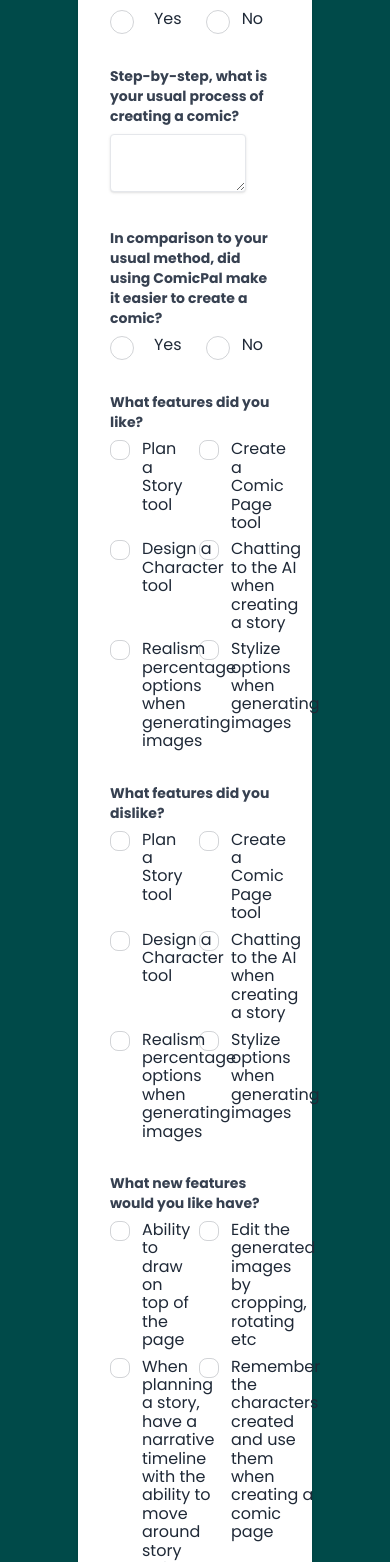
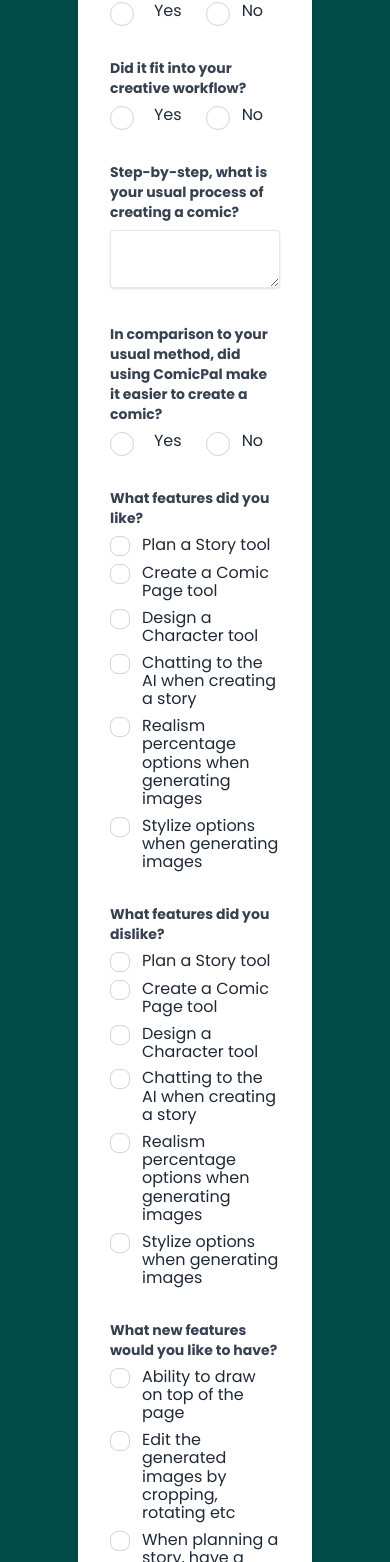
Before and after one commit to KaliKaloo/ComicPal, a React (Vite) app in the folder frontend-site/: page /FeedbackForm in a window 390 px wide. Shown: the part 438-2000 px from the top of the page. Built offline with nearby package versions, Linux system fonts and the light colour scheme.

Commit message:
finished questionnaire

```diff
--- a/frontend-site/src/components/FeedbackForm.jsx
+++ b/frontend-site/src/components/FeedbackForm.jsx
@@ -12,17 +12,39 @@
   } = useForm();
 
   const onSubmit = (data) => {
-    alert(JSON.stringify(data));
+    // data.preventDefault();
     console.log(watch(data));
+    const formData = new FormData();
+    for (const key in data) {
+      if (key === "field") {
+        formData.append(key, data[key][1]);
+      } else {
+        formData.append(key, data[key]);
+      }
+    }
+    fetch(
+      "https://script.google.com/macros/s/AKfycbwcuSinKb8mp_TYQ4WR02Qo33zEIYfal--wG1OYV7ngd0a1FjM-g4ADQN_RCFBsm5YoFA/exec",
+      {
+        method: "POST",
+        body: formData,
+      }
+    )
+      .then((res) => res.json())
+      .then((resJson) => {
+        console.log(resJson);
+      })
+      .catch((error) => console.log(error));
   };
 
   return (
     <>
-      <div className="w-3/5 md:mx-20 md:my-20 mx-10 my-20 text-left font-poppins">
+      <div className="w-3/5 md:mx-20 md:my-10 mx-10 my-20 text-left font-poppins">
         <form
           className="bg-white shadow-md rounded px-8 pt-6 pb-8 mb-4"
           onSubmit={handleSubmit(onSubmit)}
         >
+          <h1 className="border-b-2 pb-2 mb-6">Feedback Form</h1>
+
           <div className="mb-8">
             <label className="block text-gray-700 text-sm font-bold mt-3 mb-2">
               {feedbackQuestions.questions.question1}
@@ -116,7 +138,7 @@
               {feedbackQuestions.questions.question4}
             </label>
             <textarea
-              className="shadow appearance-none border rounded w-[80%] py-2 px-3 text-gray-700 leading-tight focus:outline-none focus:shadow-outline"
+              className="shadow appearance-none border rounded md:w-[80%] w-full py-2 px-3 text-gray-700 leading-tight focus:outline-none focus:shadow-outline"
               type="text"
               id="Question4"
               {...register("Question4")}
@@ -155,7 +177,7 @@
             <label className="block text-gray-700 text-sm font-bold mt-3 mb-2">
               {feedbackQuestions.questions.question6}
             </label>
-            <div className="grid grid-cols-2 gap-2">
+            <div className="grid md:grid-cols-2 gap-2">
               <label className="flex space-x-3">
                 <input
                   type="checkbox"
@@ -225,7 +247,7 @@
             <label className="block text-gray-700 text-sm font-bold mt-3 mb-2">
               {feedbackQuestions.questions.question7}
             </label>
-            <div className="grid grid-cols-2 gap-2">
+            <div className="grid md:grid-cols-2 gap-2">
               <label className="flex space-x-3">
                 <input
                   type="checkbox"
@@ -294,7 +316,7 @@
             <label className="block text-gray-700 text-sm font-bold mt-3 mb-2">
               {feedbackQuestions.questions.question8}
             </label>
-            <div className="grid grid-cols-2 gap-2">
+            <div className="grid md:grid-cols-2 gap-2">
               <label className="flex space-x-3">
                 <input
                   type="checkbox"
@@ -347,7 +369,7 @@
             <label className="block text-gray-700 text-sm font-bold mt-3 mb-2">
               {feedbackQuestions.questions.question9}
             </label>
-            <div className="flex space-x-6">
+            <div className="md:flex space-x-6">
               <label>
                 <div className="cursor-pointer">0%</div>
                 <input
@@ -473,7 +495,7 @@
               {feedbackQuestions.questions.question12}
             </label>
             <input
-              className="shadow appearance-none border rounded w-[80%] py-2 px-3 text-gray-700 leading-tight focus:outline-none focus:shadow-outline"
+              className="shadow appearance-none border rounded md:w-[80%] w-full py-2 px-3 text-gray-700 leading-tight focus:outline-none focus:shadow-outline"
               type="text"
               id="Question12"
               {...register("Question12")}
--- a/frontend-site/src/constants/index.js
+++ b/frontend-site/src/constants/index.js
@@ -55,7 +55,7 @@
       "In comparison to your usual method, did using ComicPal make it easier to create a comic?",
     question6: "What features did you like?",
     question7: "What features did you dislike?",
-    question8: "What new features would you like have?",
+    question8: "What new features would you like to have?",
     question9:
       "When generating images, what percentage of realism did you like the most?",
     question10: "Did using ComicPal make you feel more/less creative?",
```
